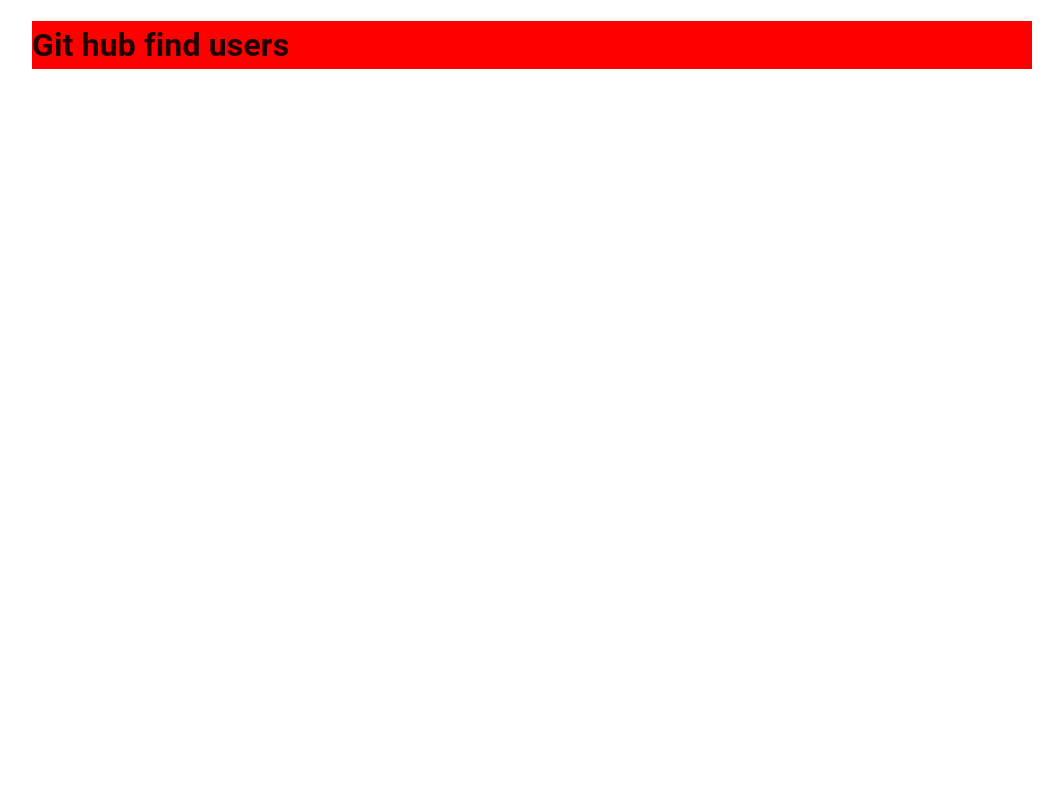
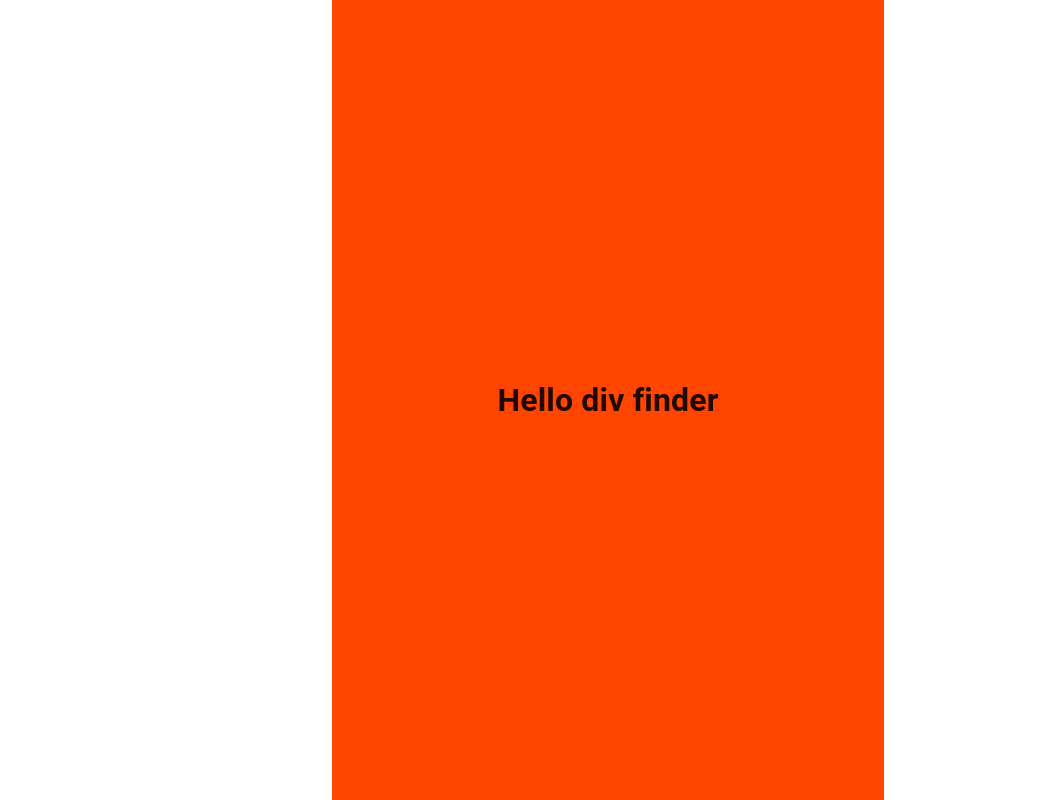
Before and after one commit to moayed-mustafa/github-users, a React (Create React App) app: page / in a window 1280 px wide. Shown: the whole page, without its empty margins (32-1095 px from the left). Built offline with nearby package versions, Linux system fonts and the light colour scheme.

Commit message:
layout done using material-ui

```diff
--- a/public/index.html
+++ b/public/index.html
@@ -5,6 +5,7 @@
     <link rel="icon" href="%PUBLIC_URL%/favicon.ico" />
     <meta name="viewport" content="width=device-width, initial-scale=1" />
     <meta name="theme-color" content="#000000" />
+    <meta name="viewport" content="initial-scale=1, width=device-width" />
     <meta
       name="description"
       content="Web site created using create-react-app"
@@ -24,7 +25,7 @@
       work correctly both with client-side routing and a non-root public URL.
       Learn how to configure a non-root public URL by running `npm run build`.
     -->
-    <title>React App</title>
+    <title>Dev Finder</title>
   </head>
   <body>
     <noscript>You need to enable JavaScript to run this app.</noscript>
--- a/src/App.tsx
+++ b/src/App.tsx
@@ -1,28 +1,10 @@
-// import './App.css';
-import CssBaseline from '@mui/material/CssBaseline';
-import Box from '@mui/material/Box';
-import Container from '@mui/material/Container';
-
+import Layout from "./layout/main-layout.tsx";
 
 function App() {
   return (
-    <CssBaseline>
-      <Container>
-        <Box sx={{
-          background: "red",
-          width: {
-            xs: 100, // theme.breakpoints.up('xs')
-            sm: 200, // theme.breakpoints.up('sm')
-            md: 300, // theme.breakpoints.up('md')
-            lg: 1000, // theme.breakpoints.up('lg')
-            xl: 1000, // theme.breakpoints.up('xl')
-          }
-        }}>
-          <h1>Git hub find users</h1>
-
-        </Box>
-      </Container>
-    </CssBaseline>
+    <Layout>
+      <h1>Hello div finder</h1>
+    </Layout>
   );
 }
 
--- a/src/index.css
+++ /dev/null
@@ -1,13 +0,0 @@
-body {
-  margin: 0;
-  font-family: -apple-system, BlinkMacSystemFont, 'Segoe UI', 'Roboto', 'Oxygen',
-    'Ubuntu', 'Cantarell', 'Fira Sans', 'Droid Sans', 'Helvetica Neue',
-    sans-serif;
-  -webkit-font-smoothing: antialiased;
-  -moz-osx-font-smoothing: grayscale;
-}
-
-code {
-  font-family: source-code-pro, Menlo, Monaco, Consolas, 'Courier New',
-    monospace;
-}
--- a/src/index.js
+++ b/src/index.js
@@ -1,6 +1,5 @@
 import React from 'react';
 import ReactDOM from 'react-dom/client';
-import './index.css';
 import App from './App.tsx';
 
 const root = ReactDOM.createRoot(document.getElementById('root'));
--- /dev/null
+++ b/src/layout/main-layout.tsx
@@ -0,0 +1,30 @@
+import CssBaseline from '@mui/material/CssBaseline';
+import Box from '@mui/material/Box';
+import Container from '@mui/material/Container';
+
+interface ILayout {
+  children: JSX.Element
+}
+const Layout = ({ children }: ILayout) => {
+  return (
+    <CssBaseline>
+      <Container maxWidth="sm">
+        <Box sx={{
+          bgcolor: "orangered",
+          height: "100vh",
+          display: "flex",
+          flexDirection: "column",
+          alignItems: "center",
+          justifyContent:
+          {
+            sm: "start",
+            md: "center"
+          }
+        }}>
+          {children}
+        </Box>
+      </Container>
+    </CssBaseline>
+  )
+}
+export default Layout;
```
Also changed, not shown: src/App.css (deleted, +0 -38 lines).
